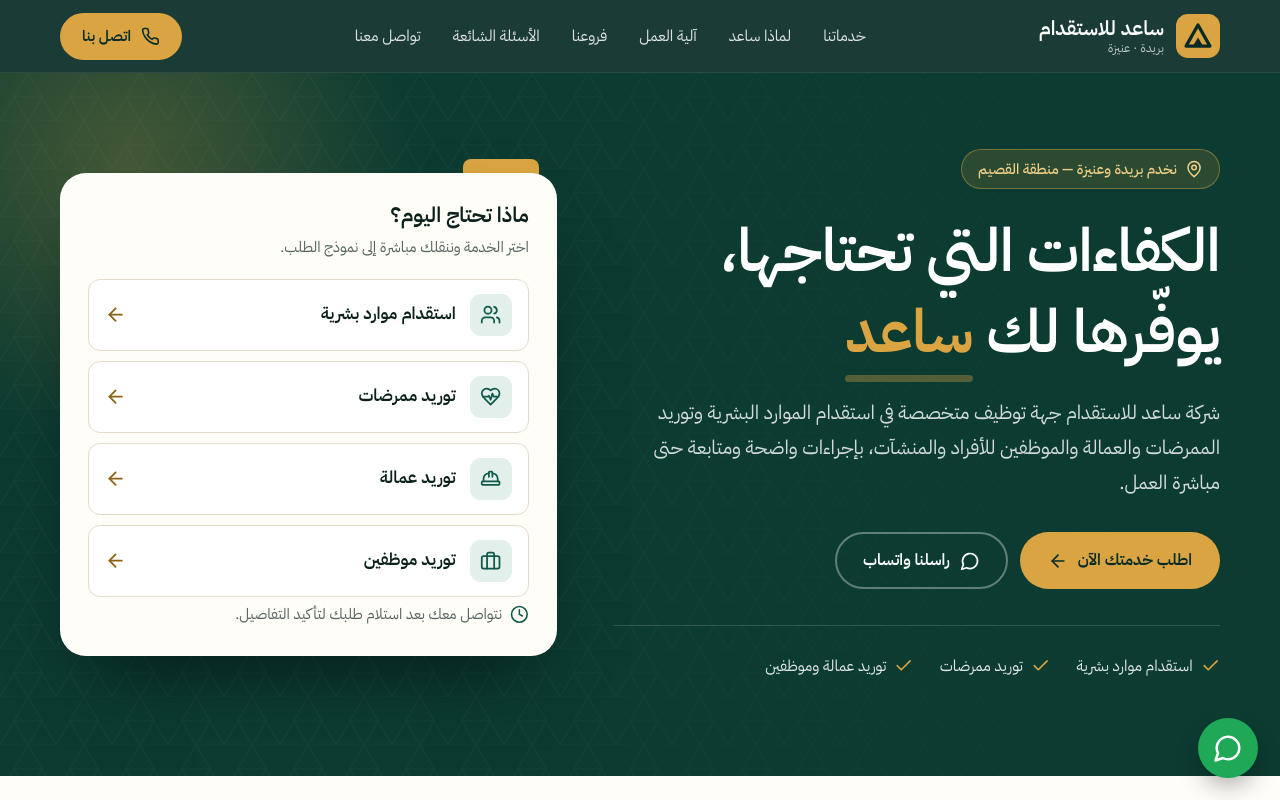
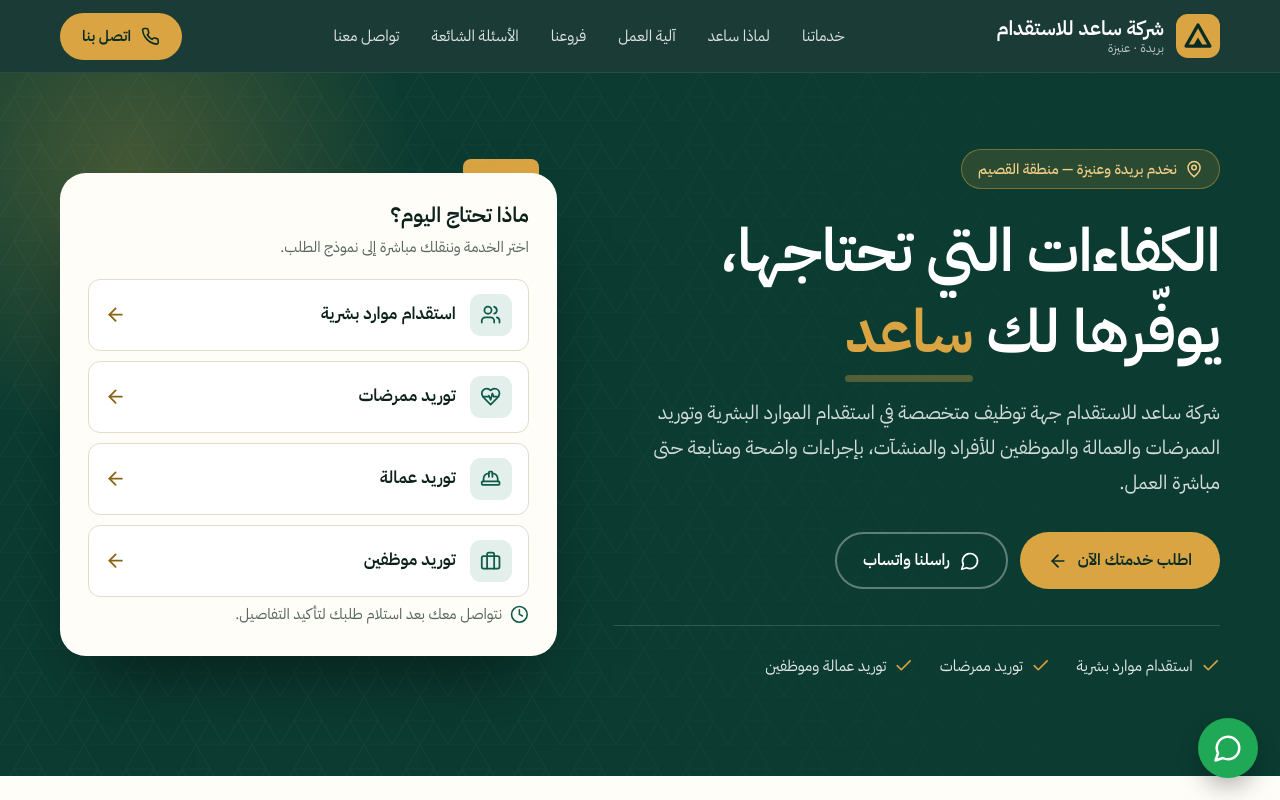
Before and after one commit to naqaacompanydev-design/saeed---space, a plain HTML site: page index.html in a window 1280 px wide. Shown: the top 800 px of the page. Drawn offline with Linux system fonts and the light colour scheme; a web font is replaced by a local one.

Commit message:
Add files via upload

```diff
--- a/index.html
+++ b/index.html
@@ -100,6 +100,7 @@ svg.i{width:1.25em;height:1.25em;fill:none;stroke:currentColor;stroke-width:2;st
 .brand{display:flex;align-items:center;gap:12px}
 .brand-mark{width:44px;height:44px;flex:none}
 .brand b{display:block;font-family:var(--head);font-weight:800;font-size:20px;line-height:1.2}
+@media (max-width:380px){.brand b{font-size:16.5px}.brand-mark{width:40px;height:40px}}
 .brand small{display:block;font-size:12.5px;color:rgba(255,255,255,.7);line-height:1.3}
 .nav{display:flex;align-items:center;gap:4px}
 .nav a{padding:10px 14px;border-radius:999px;font-size:15.5px;color:rgba(255,255,255,.85);transition:background-color .2s,color .2s}
@@ -312,7 +313,7 @@ footer nav a:hover{color:var(--gold)}
   <div class="wrap">
     <a class="brand" href="#top" aria-label="شركة ساعد للاستقدام - الرئيسية">
       <svg class="brand-mark" aria-hidden="true"><use href="#i-mark"/></svg>
-      <span><b>ساعد للاستقدام</b><small>بريدة · عنيزة</small></span>
+      <span><b>شركة ساعد للاستقدام</b><small>بريدة · عنيزة</small></span>
     </a>
     <nav class="nav" id="nav" aria-label="التنقل الرئيسي">
       <a href="#services">خدماتنا</a>
@@ -588,7 +589,7 @@ footer nav a:hover{color:var(--gold)}
     <div>
       <a class="brand" href="#top">
         <svg class="brand-mark" aria-hidden="true"><use href="#i-mark"/></svg>
-        <span><b>ساعد للاستقدام</b><small>بريدة · عنيزة</small></span>
+        <span><b>شركة ساعد للاستقدام</b><small>بريدة · عنيزة</small></span>
       </a>
       <p>استقدام موارد بشرية · توريد ممرضات · توريد عمالة · توريد موظفين</p>
       <p>بريدة: شارع عثمان بن عفان، حي النهضة</p>
```
